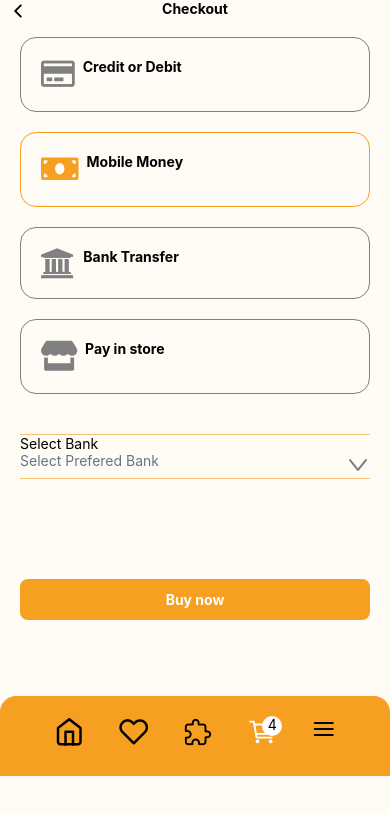
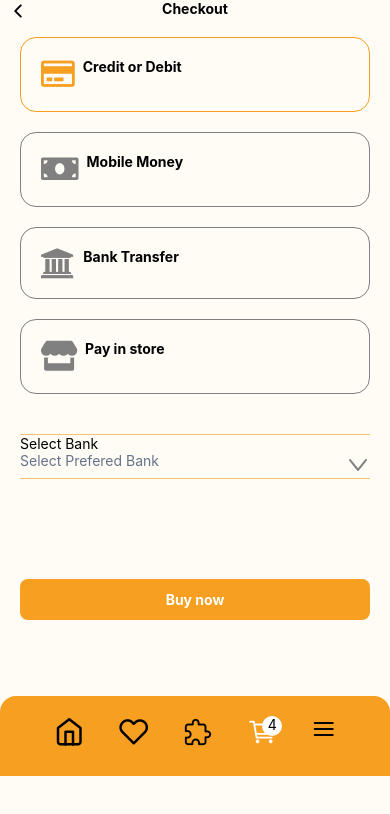
Before and after one commit to Bashamega/ecommerce-mobile, a React Native app: screen /cart in a window 390 px wide. Shown: the top 814 px of the page. Built offline with nearby package versions, Linux system fonts and the light colour scheme.

Commit message:
Button Interactivity 🔥

```diff
--- a/app/components/Method.tsx
+++ b/app/components/Method.tsx
@@ -1,22 +1,23 @@
 import React from "react";
-import { Div, P } from "./TailwindComponents";
+import { Touch, P } from "./TailwindComponents";
 import { FontAwesome5, FontAwesome } from "@expo/vector-icons";
 type PaymentMethodProps = {
   selected: boolean;
   icon?: string;
   title: string;
   type?: 'FontAwesome' | 'FontAwesome5';
+  onClick?: () => void;
 };
 
-export function PaymentMethod({ selected, icon, title, type }: PaymentMethodProps) {
+export function PaymentMethod({ selected, icon, title, type, onClick }: PaymentMethodProps) {
   return (
-    <Div className={"flex-row mb-5 p-5 border rounded-2xl " + (selected ? "border-[#F69F21]" : "border-[grey]")}>
+    <Touch onPress={onClick} className={"flex-row mb-5 p-5 border rounded-2xl " + (selected ? "border-[#F69F21]" : "border-[grey]")}>
       {type === "FontAwesome" ? (
         <FontAwesome name={"bank"} size={30} color={selected ? "#F69F21" : "grey"} />
       ) : (
         <FontAwesome5 name={icon} size={30} color={selected ? "#F69F21" : "grey"} />
       )}
       <P className="font-bold ml-2">{title}</P>
-    </Div>
+    </Touch>
   );
 }
--- a/app/screens/Cart.tsx
+++ b/app/screens/Cart.tsx
@@ -5,7 +5,9 @@ import { useSafeAreaInsets } from "react-native-safe-area-context";
 import { Button } from "../components/Btn";
 import { AntDesign } from "@expo/vector-icons";
 import { PaymentMethod } from "../components/Method";
+import { useState } from "react";
 export function Cart({ navigation }: { navigation: any }) {
+  const [selected, setSelected] = useState<number>(1)
   const insets = useSafeAreaInsets();
   return (
     <Div
@@ -17,10 +19,10 @@ export function Cart({ navigation }: { navigation: any }) {
     >
       <Nav text="Checkout" navigation={navigation} />
       <Div className="p-5 mb-14">
-        <PaymentMethod icon="credit-card" title="Credit or Debit" selected={false}/>
-        <PaymentMethod icon="money-bill" title="Mobile Money" selected={true}/>
-        <PaymentMethod  title="Bank Transfer" selected={false} type="FontAwesome"/>
-        <PaymentMethod icon="store" title="Pay in store" selected={false}/>
+        <PaymentMethod icon="credit-card" title="Credit or Debit" selected={selected == 1} onClick={()=>setSelected(1)} />
+        <PaymentMethod icon="money-bill" title="Mobile Money" selected={selected == 2} onClick={()=>setSelected(2)}/>
+        <PaymentMethod title="Bank Transfer" selected={selected == 3} type="FontAwesome" onClick={()=>setSelected(3)}/>
+        <PaymentMethod icon="store" title="Pay in store" selected={selected == 4} onClick={()=>setSelected(4)}/>
         <Div className=" mb-[100px] mt-5 border-y border-[#F69F219E]">
           <P>Select Bank</P>
           <Div className=" flex-row justify-between">
```
